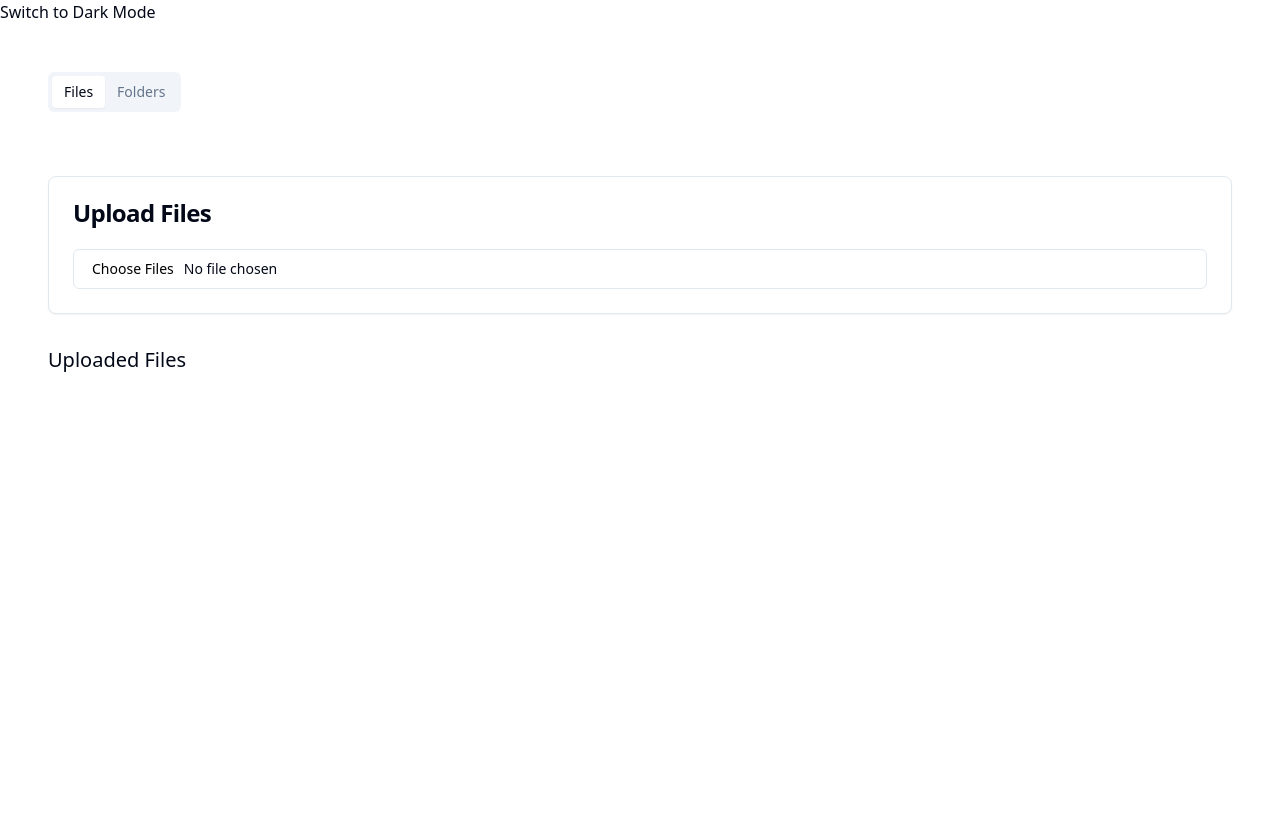
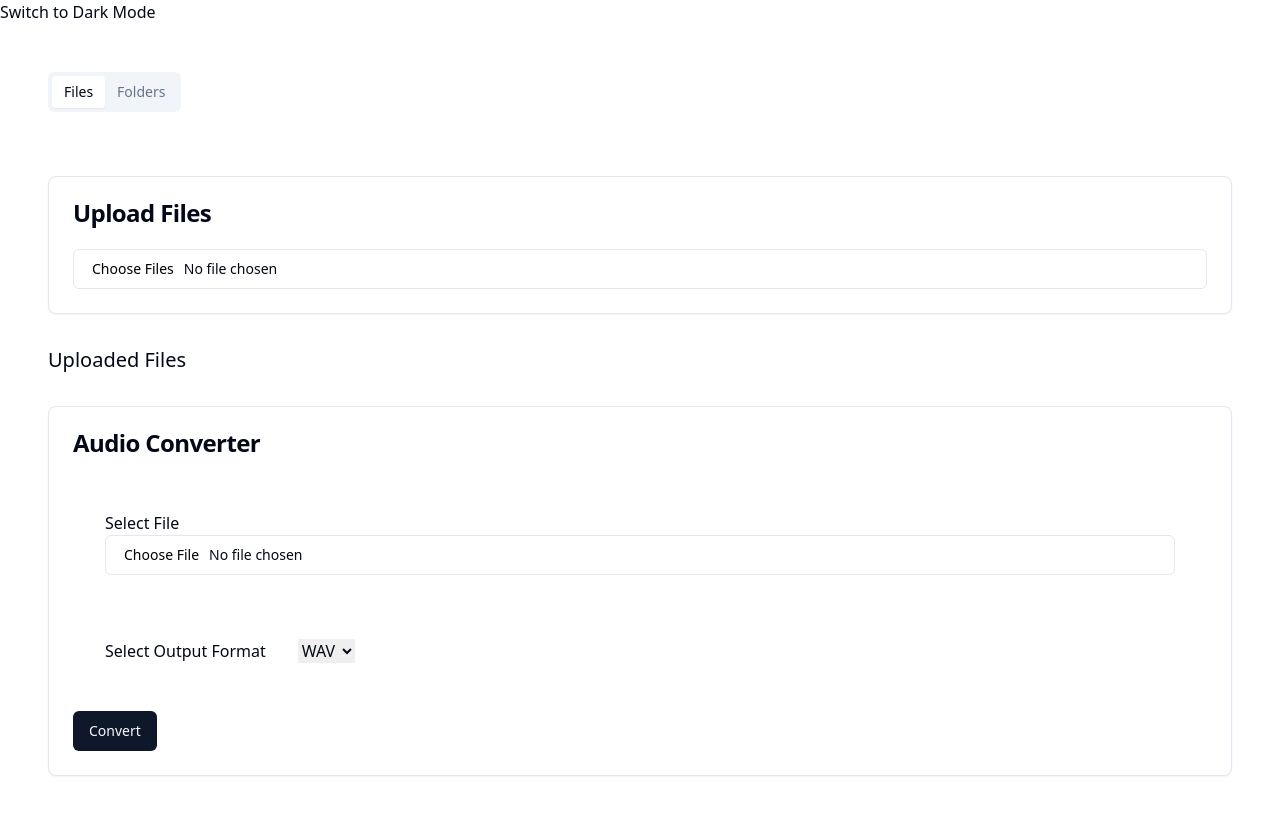
Before and after one commit to GPT-Engineer-App/audio-wizard, a React (Vite) app: page /file-management in a window 1280 px wide. Shown: the top 814 px of the page. Built offline with nearby package versions, Linux system fonts and the light colour scheme; what @ffmpeg/ffmpeg would draw is missing.

Commit message:
Implemented audio format conversion feature and integrated it into the file management system.

```diff
--- /dev/null
+++ b/src/components/AudioConverter.jsx
@@ -0,0 +1,85 @@
+import React, { useState } from "react";
+import { Button } from "@/components/ui/button";
+import { Input } from "@/components/ui/input";
+import { Card, CardContent, CardHeader, CardTitle } from "@/components/ui/card";
+import { toast } from "sonner";
+import { createFFmpeg, fetchFile } from "@ffmpeg/ffmpeg";
+
+const ffmpeg = createFFmpeg({ log: true });
+
+const AudioConverter = () => {
+  const [selectedFile, setSelectedFile] = useState(null);
+  const [outputFormat, setOutputFormat] = useState("wav");
+  const [isConverting, setIsConverting] = useState(false);
+  const [convertedFile, setConvertedFile] = useState(null);
+
+  const handleFileChange = (event) => {
+    setSelectedFile(event.target.files[0]);
+  };
+
+  const handleFormatChange = (event) => {
+    setOutputFormat(event.target.value);
+  };
+
+  const handleConvert = async () => {
+    if (!selectedFile) {
+      toast.error("Please select a file to convert.");
+      return;
+    }
+
+    setIsConverting(true);
+
+    if (!ffmpeg.isLoaded()) {
+      await ffmpeg.load();
+    }
+
+    const fileData = await fetchFile(selectedFile);
+    ffmpeg.FS("writeFile", selectedFile.name, fileData);
+
+    const outputFileName = `output.${outputFormat}`;
+    await ffmpeg.run("-i", selectedFile.name, outputFileName);
+
+    const output = ffmpeg.FS("readFile", outputFileName);
+    const outputBlob = new Blob([output.buffer], { type: `audio/${outputFormat}` });
+    const outputUrl = URL.createObjectURL(outputBlob);
+
+    setConvertedFile(outputUrl);
+    setIsConverting(false);
+    toast("File converted successfully!");
+  };
+
+  return (
+    <Card className="mt-4 responsive-margin">
+      <CardHeader>
+        <CardTitle>Audio Converter</CardTitle>
+      </CardHeader>
+      <CardContent>
+        <div className="mb-4 responsive-margin">
+          <label>Select File</label>
+          <Input type="file" onChange={handleFileChange} />
+        </div>
+        <div className="mb-4 responsive-margin">
+          <label>Select Output Format</label>
+          <select value={outputFormat} onChange={handleFormatChange} className="responsive-margin">
+            <option value="wav">WAV</option>
+            <option value="mp3">MP3</option>
+            <option value="flac">FLAC</option>
+            <option value="aac">AAC</option>
+          </select>
+        </div>
+        <Button onClick={handleConvert} disabled={isConverting} className="responsive-button">
+          {isConverting ? "Converting..." : "Convert"}
+        </Button>
+        {convertedFile && (
+          <div className="mt-4 responsive-margin">
+            <a href={convertedFile} download={`converted.${outputFormat}`}>
+              <Button className="responsive-button">Download Converted File</Button>
+            </a>
+          </div>
+        )}
+      </CardContent>
+    </Card>
+  );
+};
+
+export default AudioConverter;
--- a/src/pages/FileManagement.jsx
+++ b/src/pages/FileManagement.jsx
@@ -5,6 +5,7 @@ import { Card, CardContent, CardHeader, CardTitle } from "@/components/ui/card";
 import { Tabs, TabsContent, TabsList, TabsTrigger } from "@/components/ui/tabs";
 import { toast } from "sonner";
 import MetadataEditor from "@/components/MetadataEditor"; // Import MetadataEditor component
+import AudioConverter from "@/components/AudioConverter"; // Import AudioConverter component
 
 const FileManagement = () => {
   const [files, setFiles] = useState([]);
@@ -89,6 +90,7 @@ const FileManagement = () => {
       {selectedFile && (
         <MetadataEditor file={selectedFile} />
       )}
+      <AudioConverter />
     </div>
   );
 };
```
